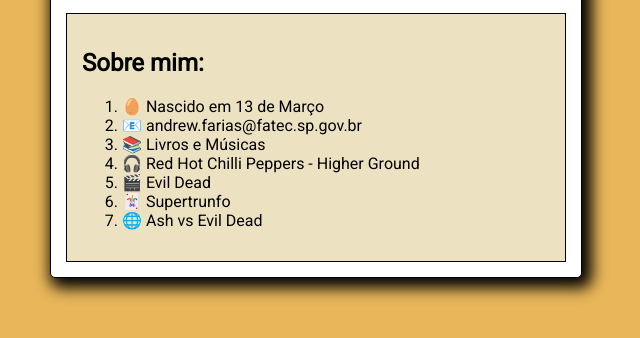
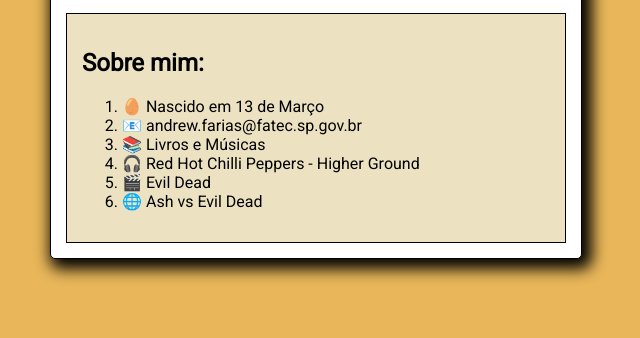
Before and after one commit to andrew-src/fatec-ferraz-ds-andrew, a plain HTML site: page Aula 1/index.html in a window 1280 px wide. Shown: the part 240-578 px from the top of the page, without its empty margins (324-964 px from the left). Drawn offline with Linux system fonts and the light colour scheme.

Commit message:
Update ✔️

```diff
--- a/Aula 1/index.html
+++ b/Aula 1/index.html
@@ -24,7 +24,6 @@
               <li>📚 Livros e Músicas </li>
               <li>🎧 Red Hot Chilli Peppers - Higher Ground </li>
               <li>🎬 Evil Dead </li>
-              <li>🃏 Supertrunfo </li>
               <li>🌐 Ash vs Evil Dead </li>
             </ol>
         </div>
```
